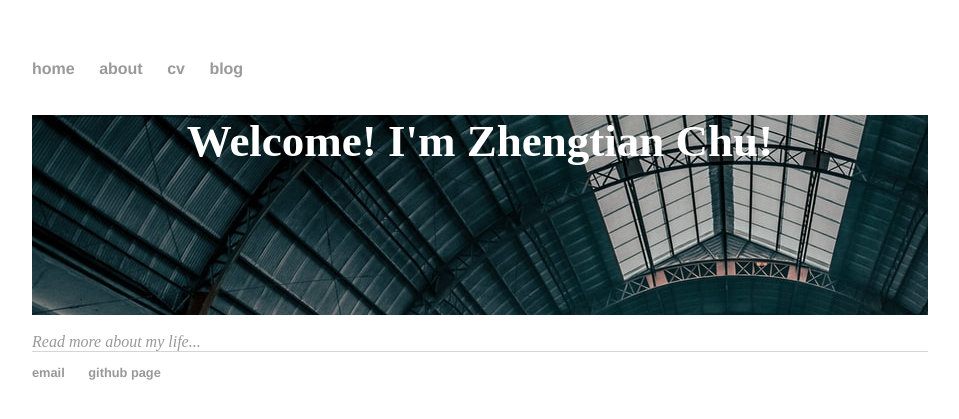
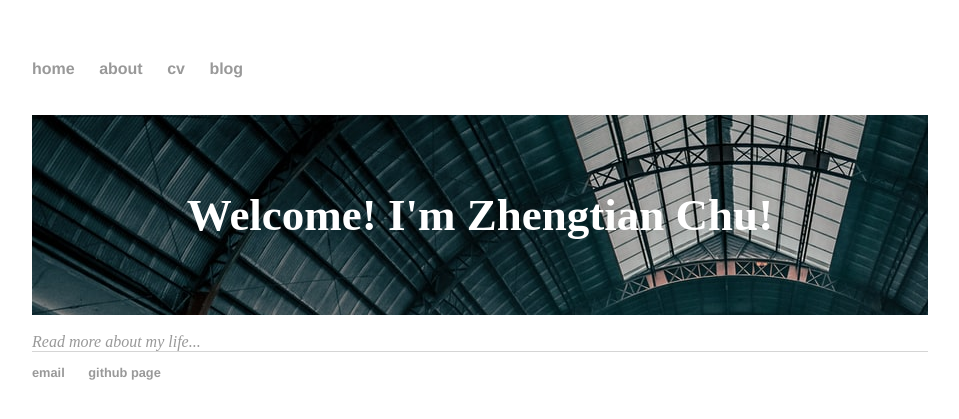
Before and after one commit to scyxx2/lakerschampions.github.io, a Jekyll site: the page built from index.html, in a window 1280 px wide. Shown: the top 419 px of the page, without its empty margins (160-1119 px from the left). Built offline with Jekyll 4.4.1, drawn with Linux system fonts in a browser that asks for light colours.

Commit message:
Update main.css

```diff
--- a/css/main.css
+++ b/css/main.css
@@ -8,7 +8,7 @@ body {
     height:200px;
     font-size:30px;
     text-align: center;
-    vertical-align: middle;
+    line-height: 200px;
 }
 nav ul, footer ul {
     font-family:'Helvetica', 'Arial', 'Sans-Serif';
```
